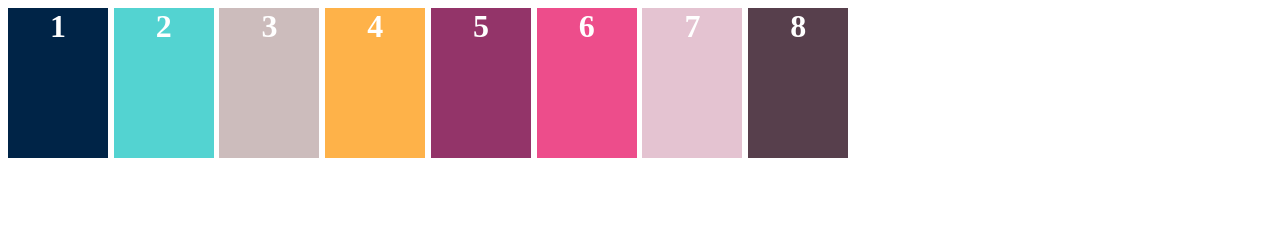
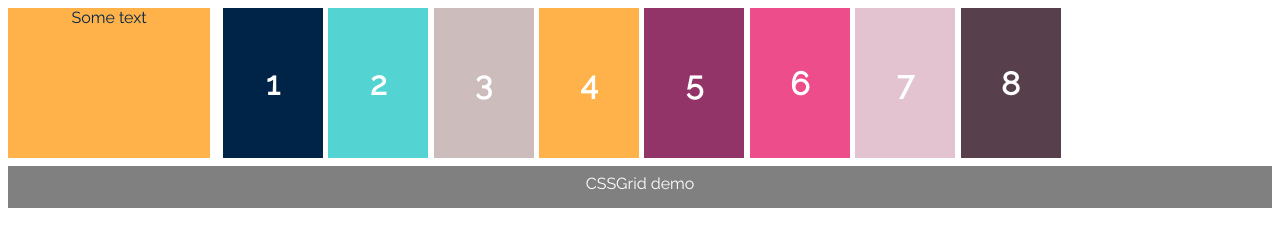
Before and after one commit to anastass/css-grid, a plain HTML site: page playground.html in a window 1280 px wide. Drawn offline with Linux system fonts and the light colour scheme.

Commit message:
playground: add aside panel and footer

```diff
--- a/playground.html
+++ b/playground.html
@@ -1,11 +1,16 @@
 <!DOCTYPE html>
 <html lang="en">
     <head>
-        <meta charset="UTF-8" />
-        <meta name="viewport" content="width=device-width, initial-scale=1.0" />
-        <meta http-equiv="X-UA-Compatible" content="ie=edge" />
+        <meta charset="UTF-8"/>
+        <meta name="viewport" content="width=device-width, initial-scale=1.0"/>
+        <meta http-equiv="X-UA-Compatible" content="ie=edge"/>
         <title>Document</title>
+        <link href="https://fonts.googleapis.com/css?family=Raleway&display=swap" rel="stylesheet">
         <style>
+            html, body {
+                font-family: 'Raleway', sans-serif;
+            }
+
             /* flexbox */
             /* .content {
                 display: flex;
@@ -13,8 +18,34 @@
                 flex-wrap: nowrap;
             } */
 
+            #main {
+                display: grid;
+                grid-template-columns: 17% auto;
+                grid-template-rows: auto 50px;
+                grid-template-areas: "aside content" "footer footer";
+            }
+
+            .aside {
+                grid-area: aside;
+                background: #feb249;
+                margin-right: 0.8em;
+                color: #002447;
+                text-align: center;
+            }
+
+            footer {
+                grid-area: footer;
+                background: grey;
+                color: white;
+                text-align: center;
+                padding-top: 0.5em;
+                padding-bottom: 0.2em;
+                margin-top: 0.5em;
+            }
+
             .content {
-                display: grid;
+                grid-area: content;
+                display: inline-grid;
                 /* grid-template-columns: repeat(4, 1fr); */
                 grid-template-columns: repeat(auto-fill, minmax(100px, 1fr));
                 grid-gap: 0.3em;
@@ -24,9 +55,13 @@
                 color: white;
                 font-size: 2em;
                 font-weight: bold;
-                text-align: center;
                 height: 150px;
                 width: 100px;
+
+                /* center number */
+                display:flex;
+                align-items: center;
+                justify-content: center;
             }
 
             /*
@@ -68,6 +103,8 @@
         </style>
     </head>
     <body>
+        <div id="main">
+            <div class="aside">Some text</div>
             <div class="content">
                 <div class="box">1</div>
                 <div class="box">2</div>
@@ -78,5 +115,7 @@
                 <div class="box">7</div>
                 <div class="box">8</div>
             </div>
+            <footer>CSSGrid demo</footer>
+        </div>
     </body>
 </html>
```
Also changed, not shown: README.md. Lines whose indentation alone changed are shown as unchanged.
